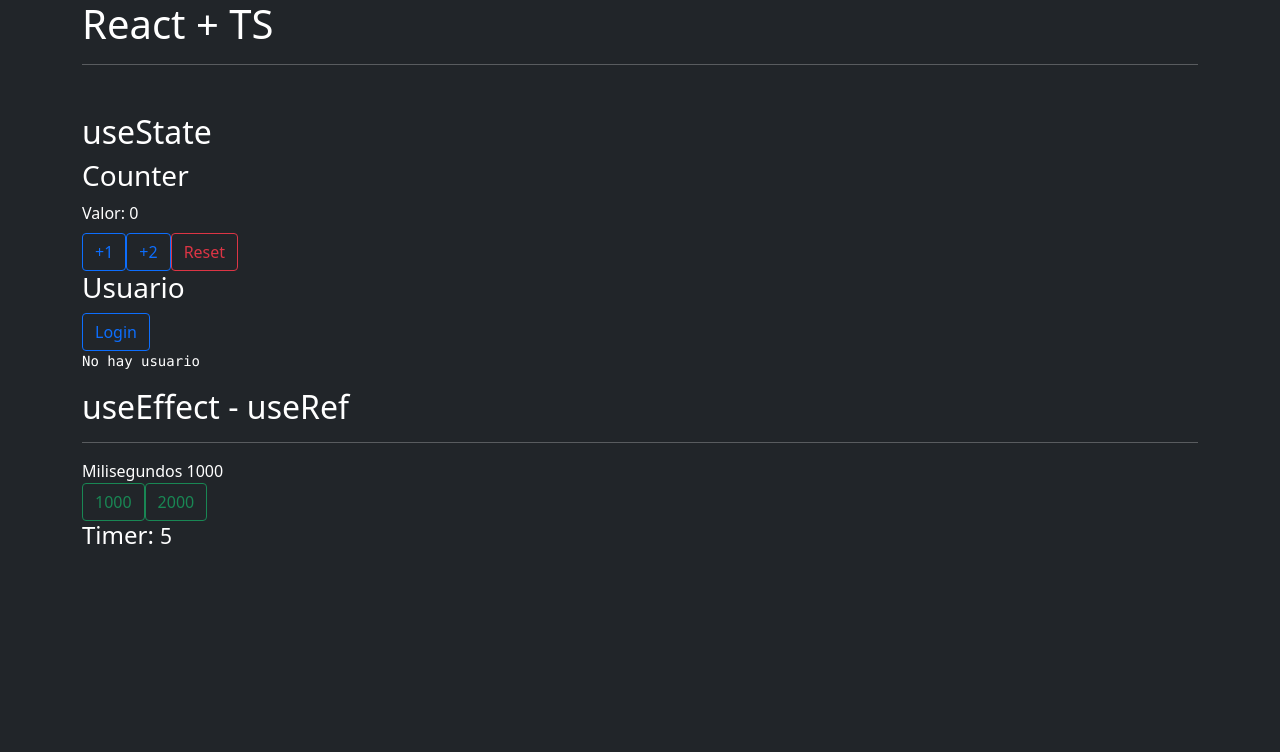
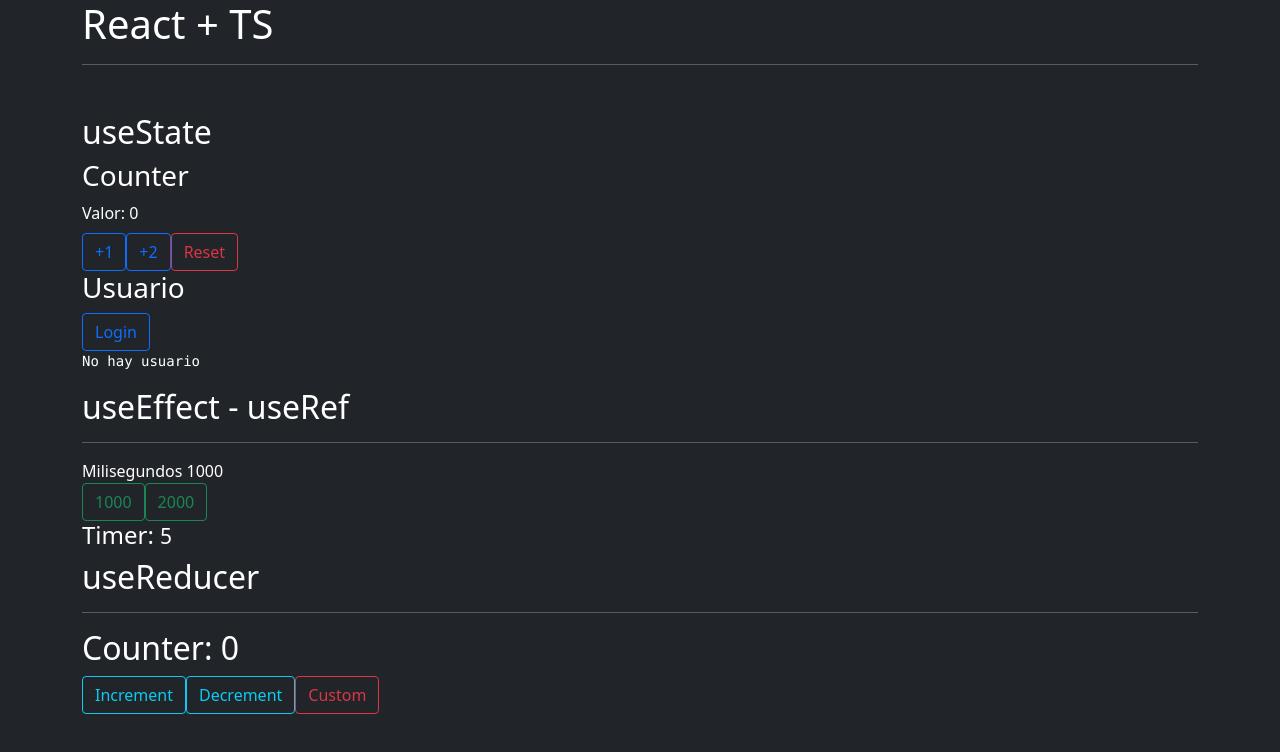
Before and after one commit to Adri-Antanon/react-ts-summary, a React (Create React App) app: page / in a window 1280 px wide. Shown: the top 752 px of the page. Built offline with nearby package versions, Linux system fonts and the light colour scheme.

Commit message:
feat: add useReducer

```diff
--- a/src/App.tsx
+++ b/src/App.tsx
@@ -1,6 +1,7 @@
 import { Counter } from "./components/Counter";
 import User from "./components/User";
 import FatherTimer from "./components/FatherTimer";
+import NetworkCounter from "./components/NetworkCounter";
 
 function App() {
   return (
@@ -12,6 +13,9 @@ function App() {
       <h2>useEffect - useRef</h2>
       <hr />
       <FatherTimer />
+      <h2>useReducer</h2>
+      <hr />
+      <NetworkCounter />
     </>
   );
 }
--- /dev/null
+++ b/src/components/NetworkCounter.tsx
@@ -0,0 +1,37 @@
+import { useReducer } from "react";
+
+import counterReducer, {
+  INCREMENT,
+  DECREMENT,
+  CUSTOM,
+  initialState,
+} from "../reducers/NetworkCounterReducer";
+
+const NetworkCounter = () => {
+  const [state, dispatch] = useReducer(counterReducer, initialState);
+  return (
+    <>
+      <h2>Counter: {state.counter}</h2>
+      <button
+        onClick={() => dispatch({ type: INCREMENT })}
+        className="btn btn-outline-info"
+      >
+        Increment
+      </button>
+      <button
+        onClick={() => dispatch({ type: DECREMENT })}
+        className="btn btn-outline-info"
+      >
+        Decrement
+      </button>
+      <button
+        onClick={() => dispatch({ type: CUSTOM, payload: 100 })}
+        className="btn btn-outline-danger"
+      >
+        Custom
+      </button>
+    </>
+  );
+};
+
+export default NetworkCounter;
--- /dev/null
+++ b/src/reducers/NetworkCounterReducer.ts
@@ -0,0 +1,29 @@
+import { type } from "os";
+export const initialState = {
+  counter: 0,
+};
+export const INCREMENT = "INCREMENT";
+export const DECREMENT = "DECREMENT";
+export const CUSTOM = "CUSTOM";
+
+type ActionType =
+  | {
+      type: "INCREMENT";
+    }
+  | { type: "DECREMENT" }
+  | { type: "CUSTOM"; payload: number };
+
+const counterReducer = (state: typeof initialState, action: ActionType) => {
+  switch (action.type) {
+    case INCREMENT:
+      return { ...state, counter: state.counter + 1 };
+    case DECREMENT:
+      return { ...state, counter: state.counter - 1 };
+    case CUSTOM:
+      return { ...state, counter: action.payload };
+    default:
+      return state;
+  }
+};
+
+export default counterReducer;
```
